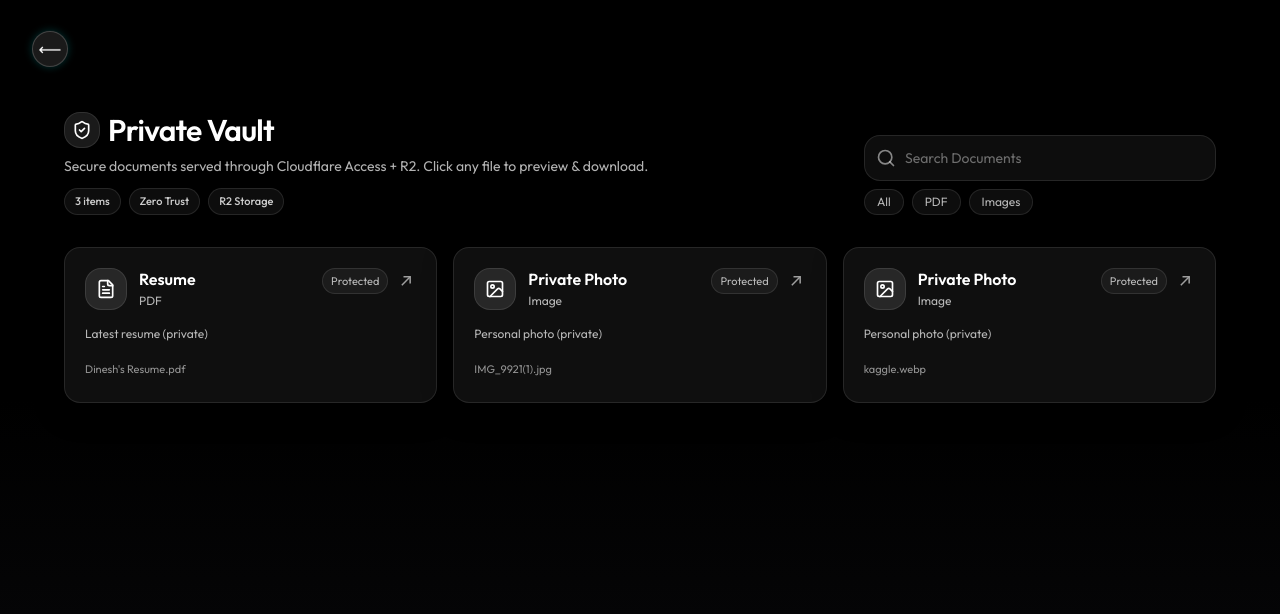
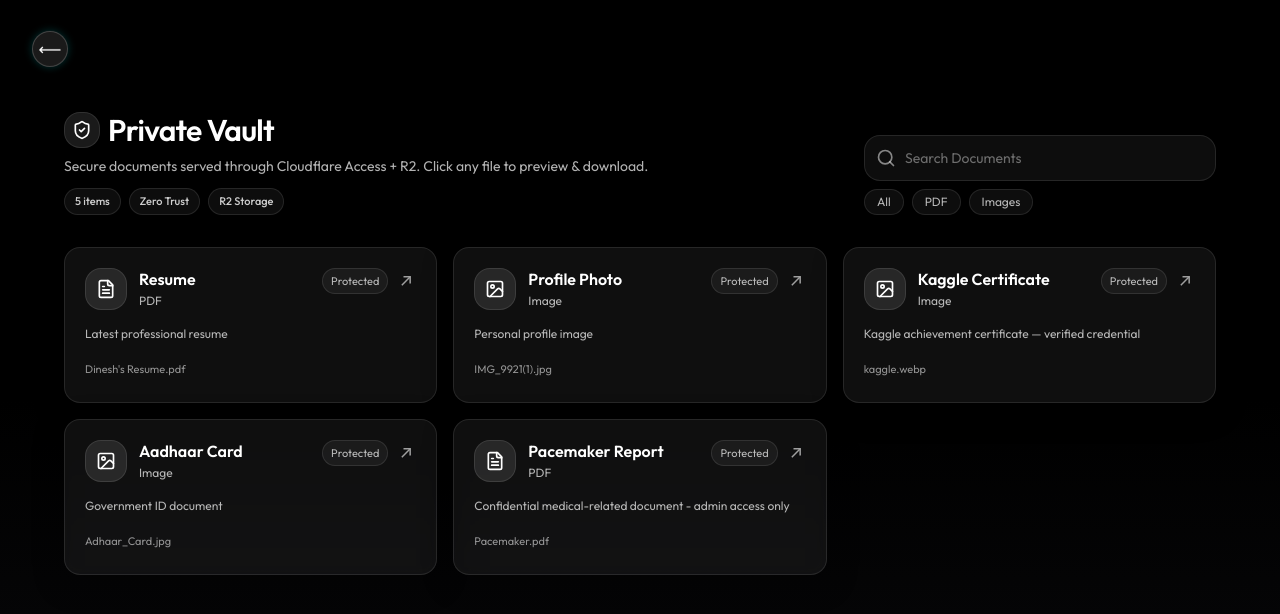
Before and after one commit to dineshkhichar569/My-Portfolio, a React (Vite) app: page /private in a window 1280 px wide. Shown: the top 614 px of the page. Built offline with nearby package versions, Linux system fonts and the light colour scheme; a web font is replaced by a local one.

Commit message:
updated documents

```diff
--- a/src/data/privateDocs.js
+++ b/src/data/privateDocs.js
@@ -3,18 +3,30 @@ export const privateDocs = [
     title: "Resume",
     file: "Dinesh's Resume.pdf",
     type: "pdf",
-    description: "Latest resume (private)",
+    description: "Latest professional resume",
   },
   {
-    title: "Private Photo",
+    title: "Profile Photo",
     file: "IMG_9921(1).jpg",
     type: "image",
-    description: "Personal photo (private)",
+    description: "Personal profile image",
   },
   {
-    title: "Private Photo",
+    title: "Kaggle Certificate",
     file: "kaggle.webp",
     type: "image",
-    description: "Personal photo (private)",
+    description: "Kaggle achievement certificate — verified credential",
+  },
+  {
+    title: "Aadhaar Card",
+    file: "Adhaar_Card.jpg",
+    type: "image",
+    description: "Government ID document",
+  },
+  {
+    title: "Pacemaker Report",
+    file: "Pacemaker.pdf",
+    type: "pdf",
+    description: "Confidential medical-related document - admin access only",
   },
 ];
```
